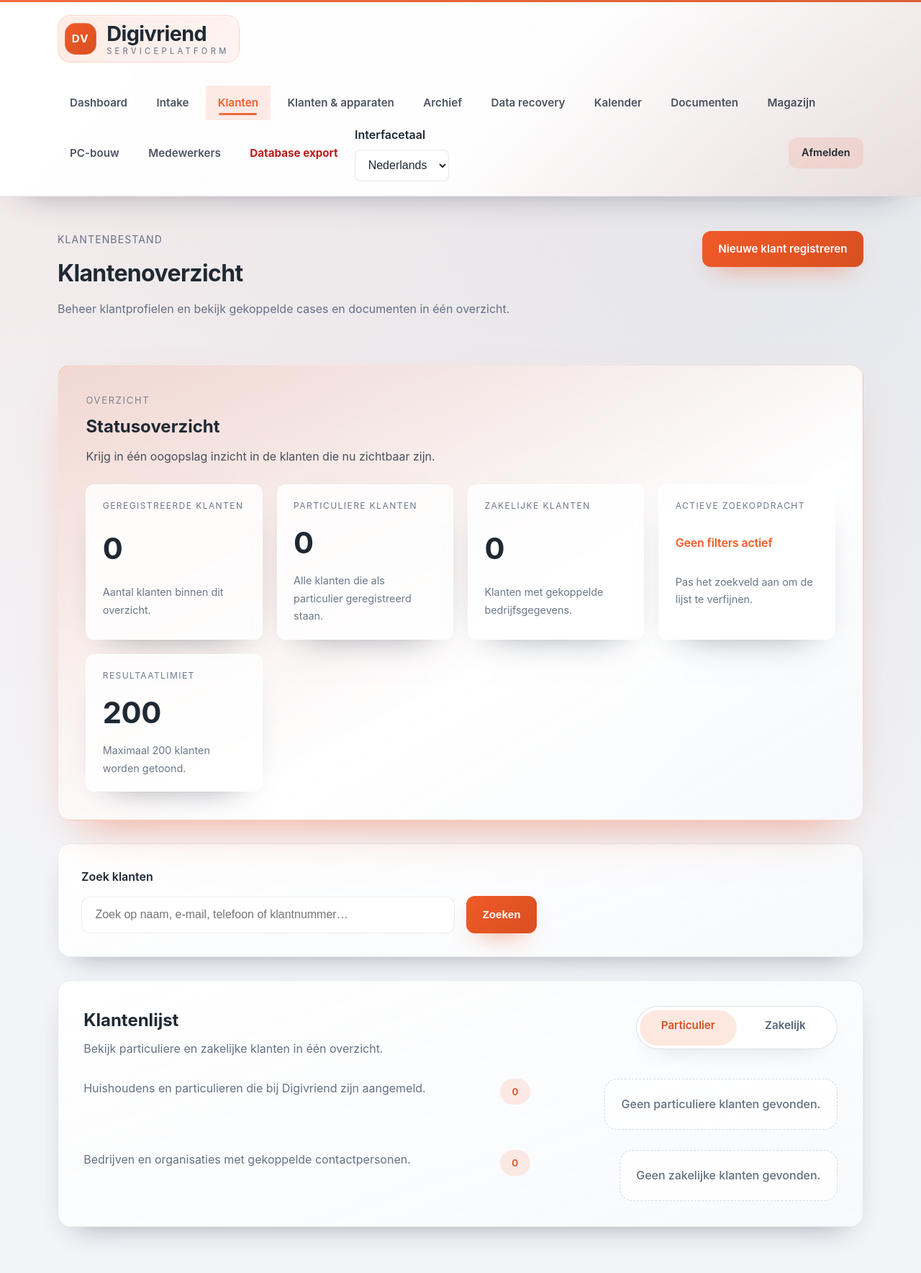
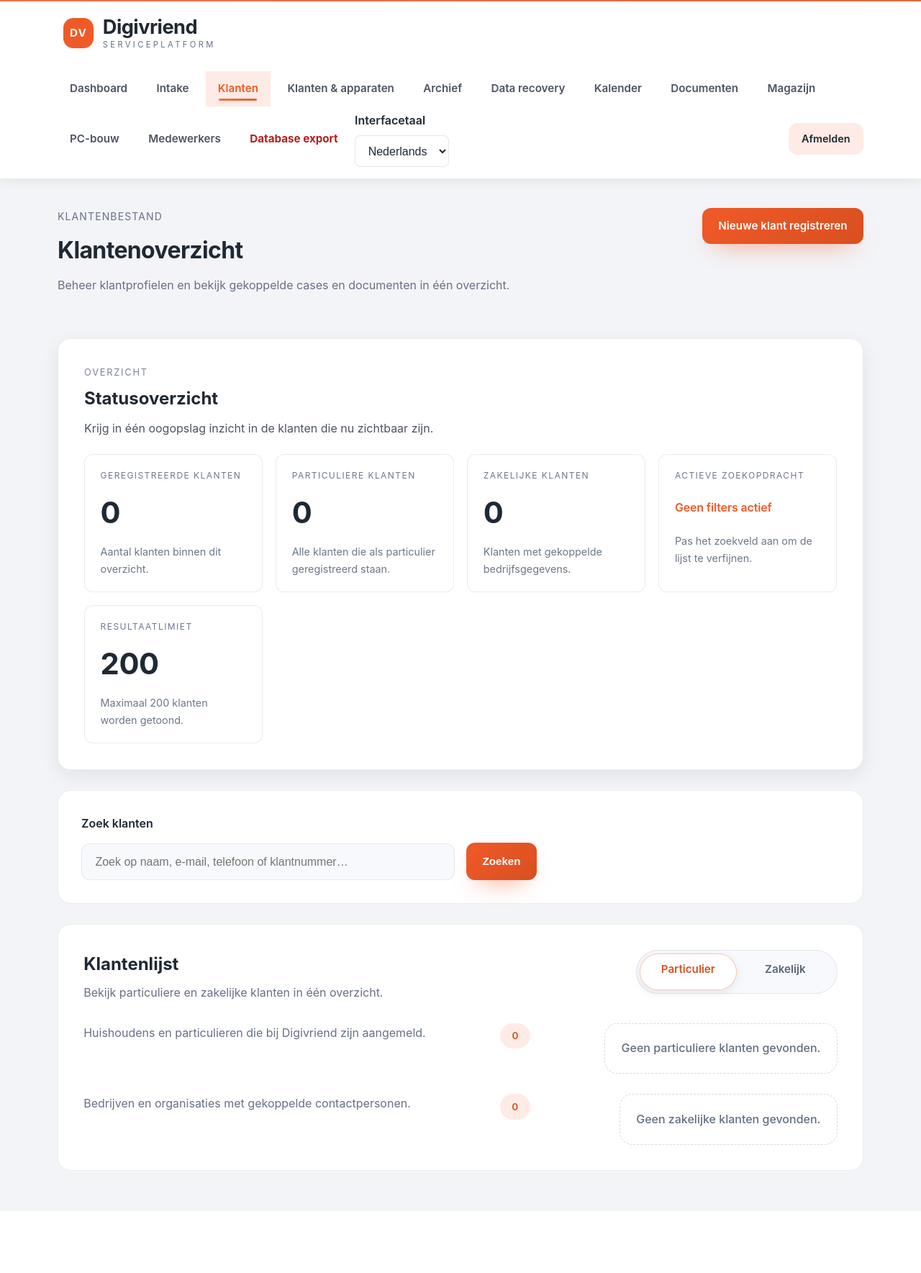
Before and after one commit to Stowber/Digivriend, a PHP site: page /customers.php in a window 1280 px wide. Shown: the whole page at 72% size. After the commit the page ends 1627 px from the top, so only its background shows below. Run offline with PHP 8.4, Linux system fonts and the light colour scheme; the visitor is signed in with stand-in values (Sample User, id 1); data that the repository does not hold is empty.

Commit message:
Customers Rework

```diff
--- a/css/customers.css
+++ b/css/customers.css
@@ -1,8 +1,8 @@
 .customers-page {
   display: flex;
   flex-direction: column;
-  gap: 2rem;
-  padding: 3rem 0 4rem;
+  gap: 1.75rem;
+  padding: 2.5rem 0 3.5rem;
 }
 
 .customers-eyebrow {
@@ -15,22 +15,14 @@
 
 .customers-insights {
   position: relative;
-  padding: clamp(1.8rem, 1.6vw + 1.4rem, 2.4rem);
-  background: linear-gradient(150deg, rgba(240, 90, 40, 0.14) 0%, rgba(255, 255, 255, 0.96) 60%, rgba(247, 249, 252, 0.92) 100%);
-  border: 1px solid rgba(240, 90, 40, 0.16);
-  box-shadow: 0 32px 60px -32px rgba(240, 90, 40, 0.55);
-  overflow: hidden;
+  padding: clamp(1.75rem, 1.4vw + 1.3rem, 2.25rem);
+  background: #ffffff;
+  border: 1px solid var(--color-border-subtle);
+  box-shadow: 0 8px 24px rgba(15, 23, 42, 0.08);
 }
 
 .customers-insights::after {
-  content: "";
-  position: absolute;
-  inset: auto -30% -60% 58%;
-  width: clamp(220px, 30vw, 340px);
-  height: clamp(220px, 30vw, 340px);
-  background: radial-gradient(circle at center, rgba(240, 90, 40, 0.22) 0%, transparent 70%);
-  filter: blur(0.8px);
-  pointer-events: none;
+  content: none;
 }
 
 .customers-insights__header {
@@ -38,7 +30,7 @@
   align-items: flex-start;
   justify-content: space-between;
   gap: 1.25rem;
-  margin-bottom: 1.5rem;
+  margin-bottom: 1.35rem;
   position: relative;
   z-index: 1;
 }
@@ -55,7 +47,7 @@
 
 .customers-insights__grid {
   display: grid;
-  gap: 1.25rem;
+  gap: 1.15rem;
   grid-template-columns: repeat(auto-fit, minmax(200px, 1fr));
   position: relative;
   z-index: 1;
@@ -63,13 +55,12 @@
 
 .customers-insights__item {
   display: grid;
-  gap: 0.35rem;
-  padding: 1.2rem 1.4rem;
+  gap: 0.4rem;
+  padding: 1.15rem 1.35rem;
   border-radius: var(--radius-md);
-  background: rgba(255, 255, 255, 0.82);
-  border: 1px solid rgba(255, 255, 255, 0.65);
-  box-shadow: inset 0 1px 0 rgba(255, 255, 255, 0.8), 0 22px 48px -34px rgba(15, 23, 42, 0.55);
-  backdrop-filter: blur(8px);
+  background: #ffffff;
+  border: 1px solid var(--color-border-subtle);
+  box-shadow: none;
 }
 
 .customers-insights__label {
@@ -99,9 +90,10 @@
 }
 
 .customers-search-card {
-  background: linear-gradient(160deg, rgba(255, 255, 255, 0.98), rgba(247, 249, 252, 0.92));
-  border: 1px solid rgba(15, 23, 42, 0.08);
+  background: #ffffff;
+  border: 1px solid var(--color-border-subtle);
   padding: clamp(1.5rem, 1.2vw + 1.2rem, 2rem);
+  box-shadow: none;
 }
 
 .customers-search {
@@ -128,11 +120,10 @@
   grid-template-columns: 1fr auto;
   align-items: center;
   gap: 0.75rem;
-  background: rgba(255, 255, 255, 0.92);
+  background: var(--color-surface-alt);
   border-radius: var(--radius-md);
   border: 1px solid var(--color-border-subtle);
   padding: 0.4rem 0.45rem 0.4rem 0.5rem;
-  box-shadow: inset 0 1px 0 rgba(255, 255, 255, 0.8);
 }
 
 .customers-search__control input {
@@ -174,8 +167,9 @@
 
 .customers-list-card {
   padding: clamp(1.6rem, 1.4vw + 1.2rem, 2.2rem);
-  background: linear-gradient(160deg, rgba(255, 255, 255, 0.98), rgba(247, 249, 252, 0.92));
-  border: 1px solid rgba(15, 23, 42, 0.08);
+  background: #ffffff;
+  border: 1px solid var(--color-border-subtle);
+  box-shadow: none;
 }
 
 .customers-list-header {
@@ -201,12 +195,11 @@
   display: grid;
   grid-template-columns: repeat(2, minmax(0, 1fr));
   align-items: stretch;
-  background: rgba(255, 255, 255, 0.9);
+  background: var(--color-surface-alt);
   border-radius: 999px;
-  border: 1px solid rgba(15, 23, 42, 0.12);
+  border: 1px solid var(--color-border-subtle);
   padding: 0.25rem;
   min-width: clamp(220px, 22vw, 280px);
-  box-shadow: inset 0 1px 0 rgba(255, 255, 255, 0.65), 0 12px 34px -24px rgba(15, 23, 42, 0.4);
 }
 
 .customer-toggle input {
@@ -233,9 +226,10 @@
   inset: 4px;
   width: calc(50% - 4px);
   border-radius: 999px;
-  background: rgba(240, 90, 40, 0.14);
-  box-shadow: inset 0 1px 0 rgba(255, 255, 255, 0.75);
+  background: #ffffff;
+  border: 1px solid rgba(240, 90, 40, 0.35);
   transition: transform 0.25s ease;
+  box-shadow: 0 4px 14px rgba(15, 23, 42, 0.08);
 }
 
 .customer-toggle[data-active="private"] label[for="customer-toggle-private"],
--- a/css/theme.css
+++ b/css/theme.css
@@ -31,12 +31,11 @@ html {
 
 body {
   font-family: var(--font-sans);
-  background: radial-gradient(circle at top left, rgba(240, 90, 40, 0.08) 0%, transparent 55%),
-              radial-gradient(circle at 85% 20%, rgba(15, 23, 42, 0.06) 0%, transparent 60%),
-              var(--color-background);
+  background: var(--color-background);
   color: var(--color-text);
   min-height: 100vh;
   line-height: 1.7;
+  -webkit-font-smoothing: antialiased;
 }
 
 img {
@@ -85,41 +84,32 @@ main {
   position: sticky;
   top: 0;
   z-index: 60;
-  background: linear-gradient(135deg, rgba(255, 255, 255, 0.97) 0%, rgba(255, 255, 255, 0.94) 55%, rgba(240, 90, 40, 0.08) 100%);
-  backdrop-filter: blur(12px);
-  border-bottom: 1px solid rgba(15, 23, 42, 0.08);
-  box-shadow: 0 22px 45px -32px rgba(15, 23, 42, 0.45);
+  background: #ffffff;
+  border-bottom: 1px solid var(--color-border-subtle);
+  box-shadow: 0 4px 12px rgba(15, 23, 42, 0.06);
   color: var(--color-text);
-  overflow: hidden;
 }
 
 .main-header::before {
   content: "";
   position: absolute;
   inset: 0 0 auto 0;
-  height: 3px;
+  height: 2px;
   background: linear-gradient(90deg, var(--color-primary), var(--color-primary-dark));
-  opacity: 0.9;
   pointer-events: none;
+  opacity: 0.85;
 }
 
 .main-header::after {
-  content: "";
-  position: absolute;
-  inset: -45% -28% auto auto;
-  width: 340px;
-  height: 340px;
-  background: radial-gradient(circle at center, rgba(240, 90, 40, 0.18) 0%, transparent 70%);
-  pointer-events: none;
-  filter: blur(0.5px);
+  content: none;
 }
 
 .main-header .container {
   display: flex;
   align-items: center;
   justify-content: space-between;
-  padding: 1.3rem 0;
-  gap: 2rem;
+  padding: 1rem 0;
+  gap: 1.5rem;
   flex-wrap: wrap;
 }
 
@@ -131,33 +121,28 @@ main {
 .logo {
   display: inline-flex;
   align-items: center;
-  gap: 0.9rem;
-  padding: 0.55rem 0.85rem 0.55rem 0.55rem;
-  background: linear-gradient(120deg, rgba(240, 90, 40, 0.12), rgba(240, 90, 40, 0.06));
-  border-radius: var(--radius-lg);
-  border: 1px solid rgba(240, 90, 40, 0.18);
-  box-shadow: inset 0 1px 0 rgba(255, 255, 255, 0.6);
-  transition: transform 0.25s ease, box-shadow 0.25s ease;
+  gap: 0.8rem;
+  padding: 0.45rem 0.75rem 0.45rem 0.5rem;
+  border-radius: var(--radius-md);
+  transition: box-shadow 0.2s ease;
 }
 
 .logo:hover,
 .logo:focus {
-  transform: translateY(-1px);
-  box-shadow: 0 18px 30px -24px rgba(240, 90, 40, 0.65);
+  box-shadow: 0 6px 18px rgba(15, 23, 42, 0.08);
 }
 
 .logo__mark {
-  width: 44px;
-  height: 44px;
-  border-radius: 15px;
-  background: linear-gradient(135deg, var(--color-primary), var(--color-primary-dark));
+  width: 42px;
+  height: 42px;
+  border-radius: 14px;
+  background: var(--color-primary);
   color: #fff;
   display: grid;
   place-items: center;
   font-weight: 700;
   letter-spacing: 0.08em;
   font-size: 0.95rem;
-  box-shadow: inset 0 0 0 1px rgba(255, 255, 255, 0.16);
 }
 
 .logo__text {
@@ -168,7 +153,7 @@ main {
 }
 
 .logo__title {
-  font-size: clamp(1.35rem, 2vw + 0.6rem, 1.8rem);
+  font-size: clamp(1.3rem, 2vw + 0.55rem, 1.7rem);
   font-weight: 700;
   letter-spacing: -0.02em;
   color: var(--color-text);
@@ -177,7 +162,7 @@ main {
 .logo__subtitle {
   font-size: 0.7rem;
   text-transform: uppercase;
-  letter-spacing: 0.38em;
+  letter-spacing: 0.3em;
   color: var(--color-muted);
 }
 
@@ -624,8 +609,8 @@ input[type="submit"]:focus,
 .surface {
   background: var(--color-surface);
   border-radius: var(--radius-lg);
-  box-shadow: var(--shadow-soft);
-  border: 1px solid rgba(255, 255, 255, 0.18);
+  border: 1px solid var(--color-border-subtle);
+  box-shadow: 0 10px 30px rgba(15, 23, 42, 0.08);
 }
 
 input,
```
Also changed, not shown: other parts of css/customers.css (+15 -11 lines).
